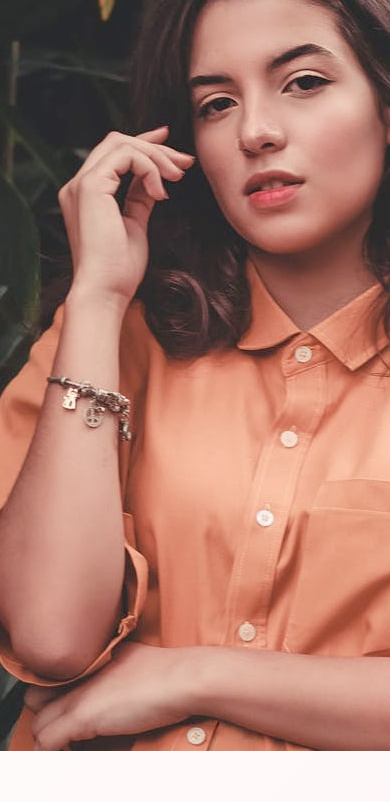
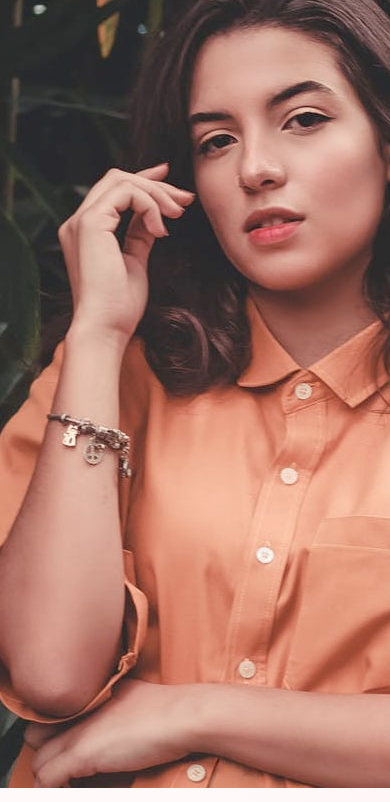
Before and after one commit to Muizah/Base-Apparel-Page, a plain HTML site: page index.html in a window 390 px wide. Shown: the part 49-851 px from the top of the page. Drawn offline with Linux system fonts and the light colour scheme.

Commit message:
working on responsiveness.

```diff
--- a/index.html
+++ b/index.html
@@ -10,10 +10,10 @@
     <title>Coming Soon Page</title>
   </head>
   <body>
-    <div class="maincontainer">
     <div class="img2">
       <img src="/base-apparel-coming-soon-master/images/logo.svg" alt="" />
     </div>
+    <div class="maincontainer">
       <div class="container1">
         <div class="bacs">
           <div class="img1">
@@ -71,12 +71,14 @@
         </div>
       </div>
       <div class="container2">
+        <div class="img3">
           <img
             src="/base-apparel-coming-soon-master/images/hero-desktop.jpg"
             alt=""
           />
         </div>
       </div>
+    </div>
     <script src="script.js"></script>
   </body>
 </html>
```
Lines whose indentation alone changed are shown as unchanged.
